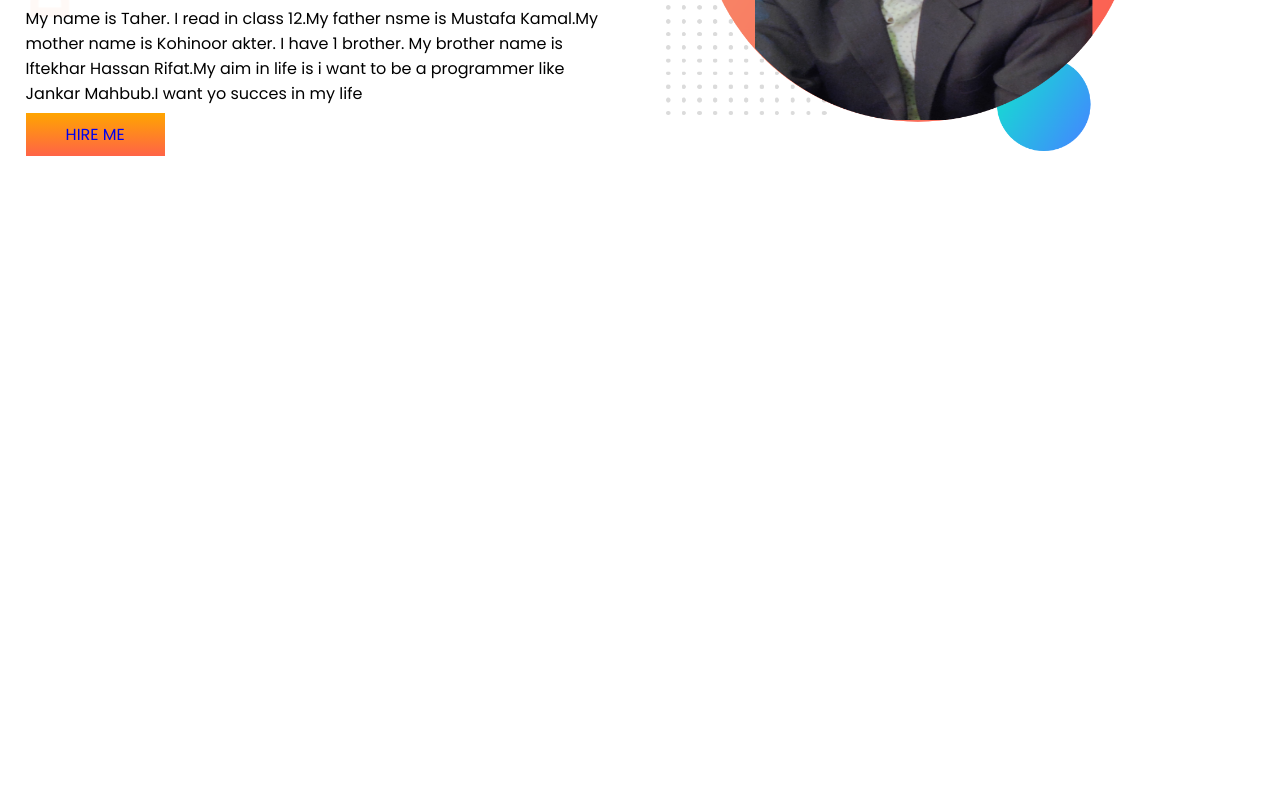
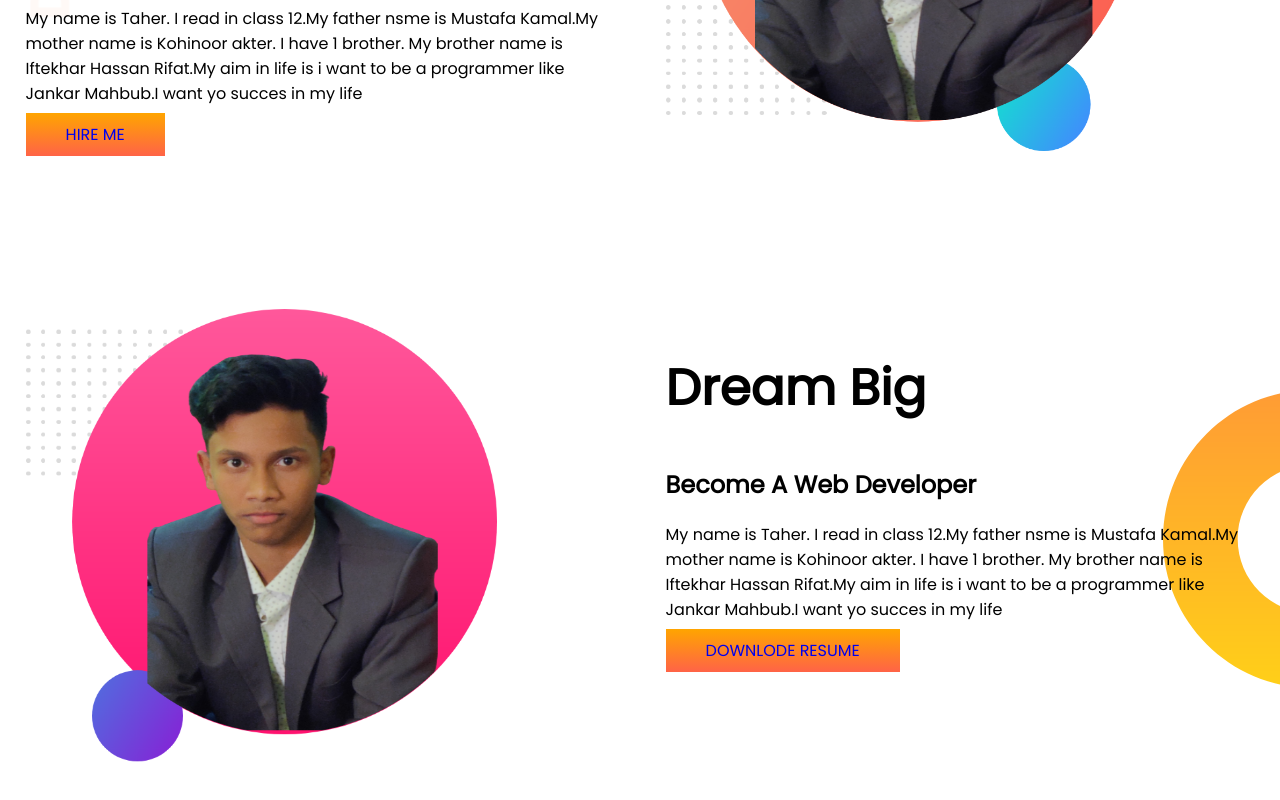
Before and after one commit to Abutaherrisat/Abu-Taher-portfolio, a plain HTML site: page index.html in a window 1280 px wide. Shown: the part 342-1142 px from the top of the page. Before the commit the page ends 800 px from the top, so only its background shows below. Drawn offline with Linux system fonts and the light colour scheme.

Commit message:
dream added

```diff
--- a/index.html
+++ b/index.html
@@ -24,6 +24,16 @@
 
          </div>
      </section>
+     <section class="dream-big">
+         <div class="half-width"><img src="images/taher-2-picture-with-bg (1).png" alt=""></div>
+         <div class="half-width">
+             <h1>Dream Big</h1>
+             <h2>Become A Web Developer</h2>
+             <p>My name is Taher. I read in class 12.My father nsme is Mustafa Kamal.My mother name is Kohinoor akter. I have 1 brother. My brother name is Iftekhar Hassan Rifat.My aim in life is i want to be a programmer like Jankar Mahbub.I want yo succes in my life</p>
+             <a class="link-button" target="_blank" href="https://www.facebook.com/profile.php?id=100015179167735">DOWNLODE RESUME</a>
+         </div>
+
+     </section>
 <body>
 
 </body>
--- a/style.css
+++ b/style.css
@@ -1,6 +1,7 @@
 body{
     font-family: 'Poppins', sans-serif;
     margin: 0;
+
 }
 h1{
     font-size: 50px;
@@ -10,6 +11,7 @@ h1{
 }
 section{
     display: flex;
+    margin-bottom: 100px;
 }
 .half-width{
     width: 50%;
@@ -27,3 +29,10 @@ section{
     background-image: url(images/top-banner.png);
     background-repeat: no-repeat;
 }
+.dream-big{
+    background-image: url(images/dream-bg.png);
+    background-repeat: no-repeat;
+    background-position: right;
+
+
+}
```
Also changed, not shown: images/taher-2-picture-with-bg (1).png (added), images/taher-2-picture-with-bg (2).png (added), images/taher-2-picture-with-bg (3).png (added), images/taher-2-picture-with-bg (4).png (added), images/taher-2-picture-with-bg (5).png (added), 1 other file.
